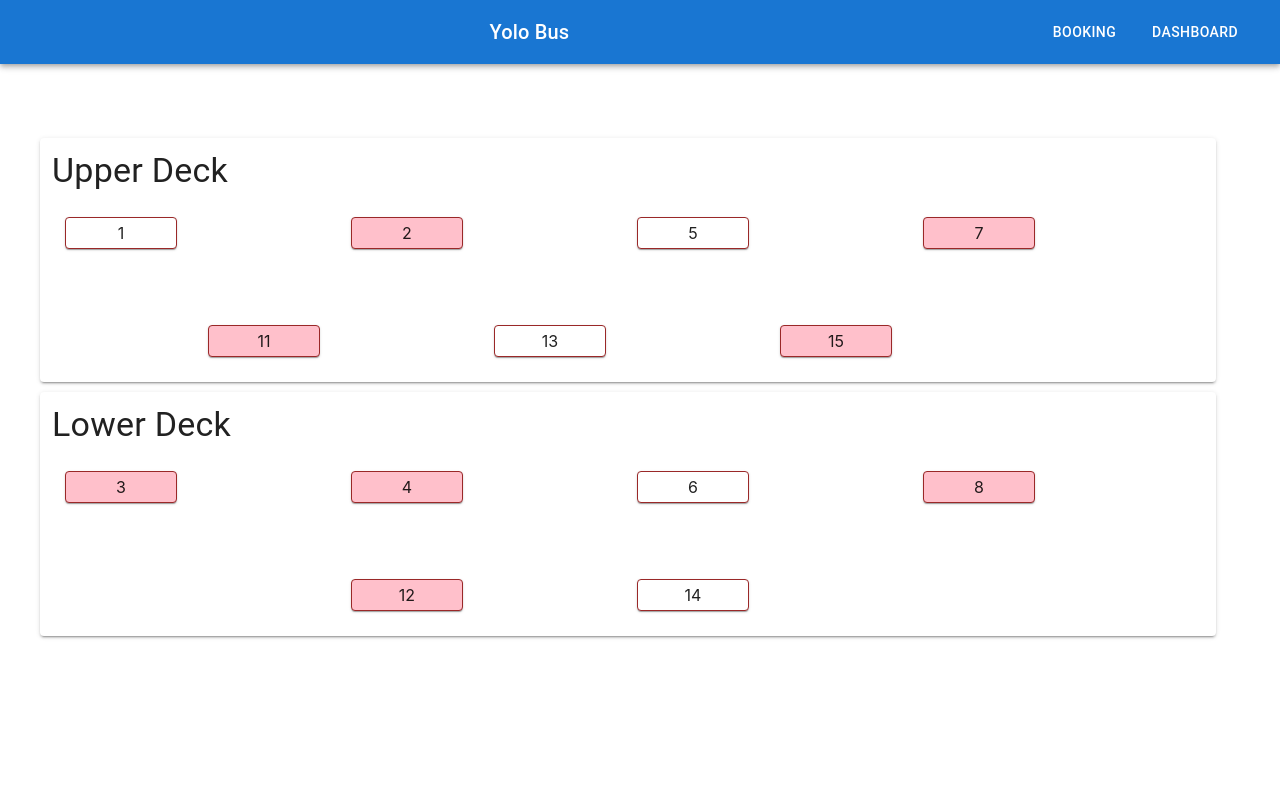
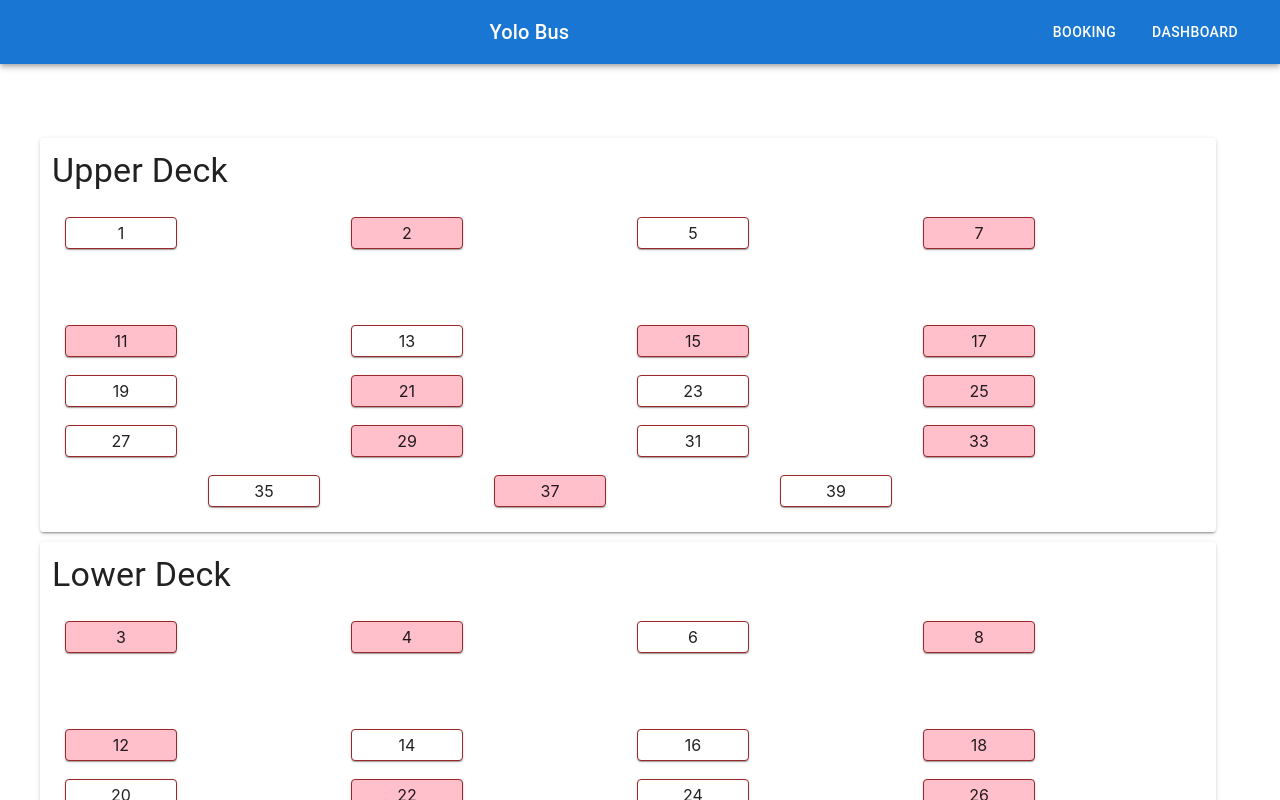
Before and after one commit to speedstershubham/busBookingApp, a React (Create React App) app: page /booking in a window 1280 px wide. Shown: the top 800 px of the page. Built offline with nearby package versions, Linux system fonts and the light colour scheme.

Commit message:
add more seat

```diff
--- a/src/dummyData/seatData.ts
+++ b/src/dummyData/seatData.ts
@@ -196,6 +196,331 @@ const seatData = [
         },
         deck: DeckTypes.UPPER_DECK,
     },
+    {
+        _id: '16',
+        seatType: 'Economy',
+        seatNumber: 16,
+        userId: '',
+        createdAt: new Date('2024-02-06T08:00:00Z'),
+        available: true,
+        seatStatus: {
+            maleSeat: true,
+            femaleSeat: false,
+        },
+        deck: DeckTypes.LOWER_DECK,
+    },
+    {
+        _id: '17',
+        seatType: 'Business',
+        seatNumber: 17,
+        userId: '',
+        createdAt: new Date('2024-02-05T10:00:00Z'),
+        available: true,
+        seatStatus: {
+            maleSeat: false,
+            femaleSeat: true,
+        },
+        deck: DeckTypes.UPPER_DECK,
+    },
+    {
+        _id: '18',
+        seatType: 'Standard',
+        seatNumber: 18,
+        userId: '',
+        createdAt: new Date('2024-02-04T12:00:00Z'),
+        available: true,
+        seatStatus: {
+            maleSeat: true,
+            femaleSeat: true,
+        },
+        deck: DeckTypes.LOWER_DECK,
+    },
+    {
+        _id: '19',
+        seatType: 'Premium',
+        seatNumber: 19,
+        userId: '',
+        createdAt: new Date('2024-02-03T14:00:00Z'),
+        available: true,
+        seatStatus: {
+            maleSeat: false,
+            femaleSeat: false,
+        },
+        deck: DeckTypes.UPPER_DECK,
+    },
+    {
+        _id: '20',
+        seatType: 'Economy',
+        seatNumber: 20,
+        userId: '',
+        createdAt: new Date('2024-02-02T16:00:00Z'),
+        available: true,
+        seatStatus: {
+            maleSeat: true,
+            femaleSeat: false,
+        },
+        deck: DeckTypes.LOWER_DECK,
+    },
+    {
+        _id: '21',
+        seatType: 'Business',
+        seatNumber: 21,
+        userId: '',
+        createdAt: new Date('2024-02-01T18:00:00Z'),
+        available: true,
+        seatStatus: {
+            maleSeat: false,
+            femaleSeat: true,
+        },
+        deck: DeckTypes.UPPER_DECK,
+    },
+    {
+        _id: '22',
+        seatType: 'Standard',
+        seatNumber: 22,
+        userId: '',
+        createdAt: new Date('2024-01-31T20:00:00Z'),
+        available: true,
+        seatStatus: {
+            maleSeat: true,
+            femaleSeat: true,
+        },
+        deck: DeckTypes.LOWER_DECK,
+    },
+    {
+        _id: '23',
+        seatType: 'Premium',
+        seatNumber: 23,
+        userId: '',
+        createdAt: new Date('2024-01-30T22:00:00Z'),
+        available: true,
+        seatStatus: {
+            maleSeat: false,
+            femaleSeat: false,
+        },
+        deck: DeckTypes.UPPER_DECK,
+    },
+    {
+        _id: '24',
+        seatType: 'Economy',
+        seatNumber: 24,
+        userId: '',
+        createdAt: new Date('2024-01-29T23:00:00Z'),
+        available: true,
+        seatStatus: {
+            maleSeat: true,
+            femaleSeat: false,
+        },
+        deck: DeckTypes.LOWER_DECK,
+    },
+    {
+        _id: '25',
+        seatType: 'Business',
+        seatNumber: 25,
+        userId: '',
+        createdAt: new Date('2024-01-28T01:00:00Z'),
+        available: true,
+        seatStatus: {
+            maleSeat: false,
+            femaleSeat: true,
+        },
+        deck: DeckTypes.UPPER_DECK,
+    },
+    {
+        _id: '26',
+        seatType: 'Standard',
+        seatNumber: 26,
+        userId: '',
+        createdAt: new Date('2024-01-27T03:00:00Z'),
+        available: true,
+        seatStatus: {
+            maleSeat: true,
+            femaleSeat: true,
+        },
+        deck: DeckTypes.LOWER_DECK,
+    },
+    {
+        _id: '27',
+        seatType: 'Premium',
+        seatNumber: 27,
+        userId: '',
+        createdAt: new Date('2024-01-26T05:00:00Z'),
+        available: true,
+        seatStatus: {
+            maleSeat: false,
+            femaleSeat: false,
+        },
+        deck: DeckTypes.UPPER_DECK,
+    },
+    {
+        _id: '28',
+        seatType: 'Economy',
+        seatNumber: 28,
+        userId: '',
+        createdAt: new Date('2024-01-25T07:00:00Z'),
+        available: true,
+        seatStatus: {
+            maleSeat: true,
+            femaleSeat: false,
+        },
+        deck: DeckTypes.LOWER_DECK,
+    },
+    {
+        _id: '29',
+        seatType: 'Business',
+        seatNumber: 29,
+        userId: '',
+        createdAt: new Date('2024-01-24T09:00:00Z'),
+        available: true,
+        seatStatus: {
+            maleSeat: false,
+            femaleSeat: true,
+        },
+        deck: DeckTypes.UPPER_DECK,
+    },
+    {
+        _id: '30',
+        seatType: 'Standard',
+        seatNumber: 30,
+        userId: '',
+        createdAt: new Date('2024-01-23T11:00:00Z'),
+        available: true,
+        seatStatus: {
+            maleSeat: true,
+            femaleSeat: true,
+        },
+        deck: DeckTypes.LOWER_DECK,
+    },
+    {
+        _id: '31',
+        seatType: 'Premium',
+        seatNumber: 31,
+        userId: '',
+        createdAt: new Date('2024-01-22T13:00:00Z'),
+        available: true,
+        seatStatus: {
+            maleSeat: false,
+            femaleSeat: false,
+        },
+        deck: DeckTypes.UPPER_DECK,
+    },
+    {
+        _id: '32',
+        seatType: 'Economy',
+        seatNumber: 32,
+        userId: '',
+        createdAt: new Date('2024-01-21T15:00:00Z'),
+        available: true,
+        seatStatus: {
+            maleSeat: true,
+            femaleSeat: false,
+        },
+        deck: DeckTypes.LOWER_DECK,
+    },
+    {
+        _id: '33',
+        seatType: 'Business',
+        seatNumber: 33,
+        userId: '',
+        createdAt: new Date('2024-01-20T17:00:00Z'),
+        available: true,
+        seatStatus: {
+            maleSeat: false,
+            femaleSeat: true,
+        },
+        deck: DeckTypes.UPPER_DECK,
+    },
+    {
+        _id: '34',
+        seatType: 'Standard',
+        seatNumber: 34,
+        userId: '',
+        createdAt: new Date('2024-01-19T19:00:00Z'),
+        available: true,
+        seatStatus: {
+            maleSeat: true,
+            femaleSeat: true,
+        },
+        deck: DeckTypes.LOWER_DECK,
+    },
+    {
+        _id: '35',
+        seatType: 'Premium',
+        seatNumber: 35,
+        userId: '',
+        createdAt: new Date('2024-01-18T21:00:00Z'),
+        available: true,
+        seatStatus: {
+            maleSeat: false,
+            femaleSeat: false,
+        },
+        deck: DeckTypes.UPPER_DECK,
+    },
+    {
+        _id: '36',
+        seatType: 'Economy',
+        seatNumber: 36,
+        userId: '',
+        createdAt: new Date('2024-01-17T23:00:00Z'),
+        available: true,
+        seatStatus: {
+            maleSeat: true,
+            femaleSeat: false,
+        },
+        deck: DeckTypes.LOWER_DECK,
+    },
+    {
+        _id: '37',
+        seatType: 'Business',
+        seatNumber: 37,
+        userId: '',
+        createdAt: new Date('2024-01-16T01:00:00Z'),
+        available: true,
+        seatStatus: {
+            maleSeat: false,
+            femaleSeat: true,
+        },
+        deck: DeckTypes.UPPER_DECK,
+    },
+    {
+        _id: '38',
+        seatType: 'Standard',
+        seatNumber: 38,
+        userId: '',
+        createdAt: new Date('2024-01-15T03:00:00Z'),
+        available: true,
+        seatStatus: {
+            maleSeat: true,
+            femaleSeat: true,
+        },
+        deck: DeckTypes.LOWER_DECK,
+    },
+    {
+        _id: '39',
+        seatType: 'Premium',
+        seatNumber: 39,
+        userId: '',
+        createdAt: new Date('2024-01-14T05:00:00Z'),
+        available: true,
+        seatStatus: {
+            maleSeat: false,
+            femaleSeat: false,
+        },
+        deck: DeckTypes.UPPER_DECK,
+    },
+    {
+        _id: '40',
+        seatType: 'Economy',
+        seatNumber: 40,
+        userId: '',
+        createdAt: new Date('2024-01-13T07:00:00Z'),
+        available: true,
+        seatStatus: {
+            maleSeat: true,
+            femaleSeat: false,
+        },
+        deck: DeckTypes.LOWER_DECK,
+    },
 ]
 
 export default seatData
--- a/src/hooks/useBooking.ts
+++ b/src/hooks/useBooking.ts
@@ -1,4 +1,4 @@
-import { useEffect, useState } from 'react'
+import { useEffect } from 'react'
 import IFormData from '../types/IFormData'
 import useSeats from './useSeat'
 import DeckTypes from '../components/Bus/DeckTypes'
```
